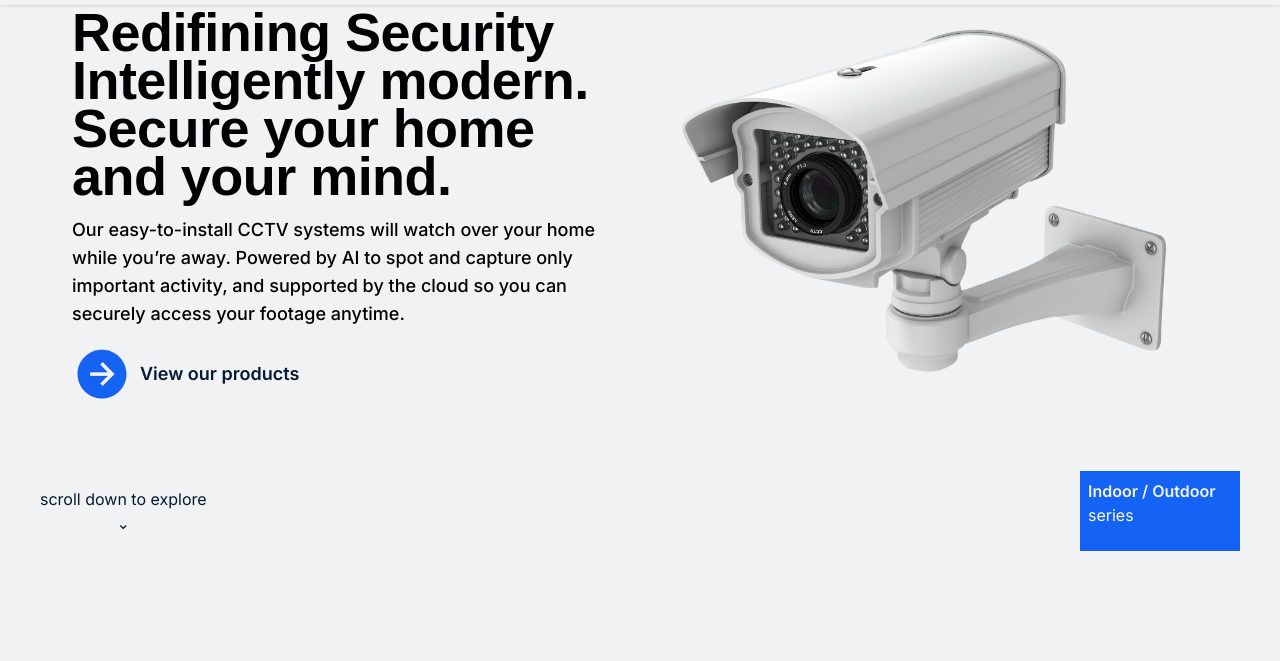
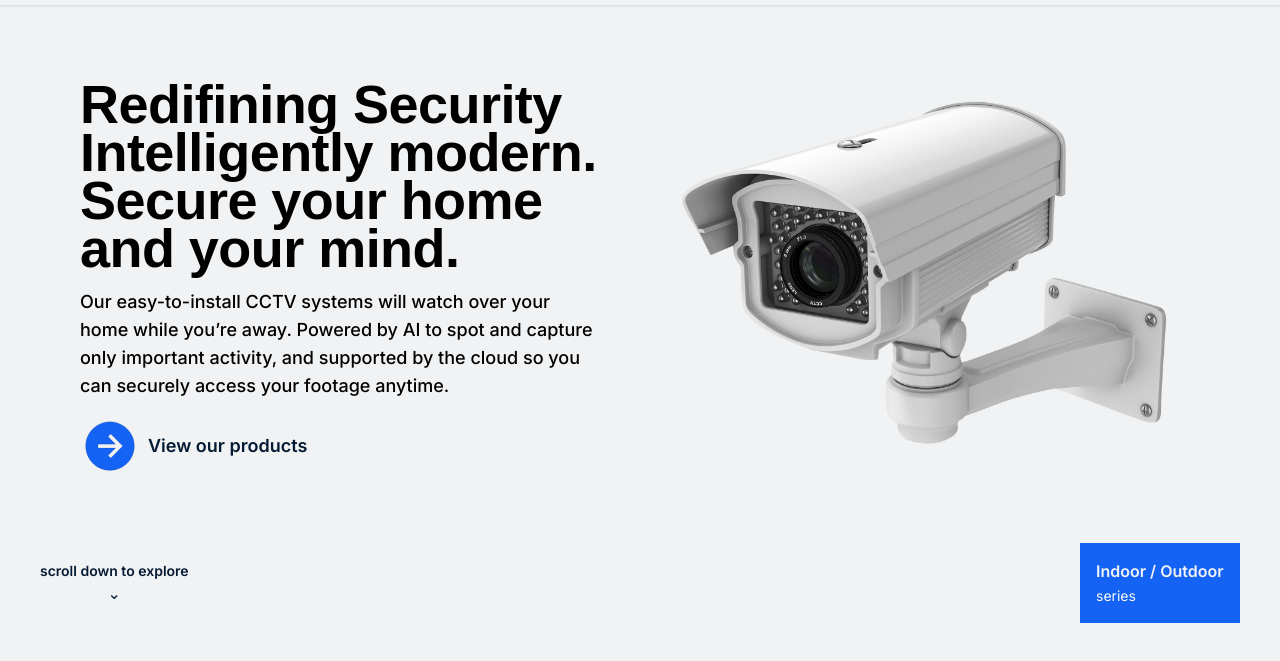
Before and after one commit to ggcldev/Dtectr-v2, a website: page src/index.html in a window 1280 px wide. Shown: the part 75-736 px from the top of the page. Drawn offline with nearby package versions, Linux system fonts and the light colour scheme; a web font is replaced by a local one.

Commit message:
Completed Hero Section Partialy 1/3

```diff
--- a/src/index.html
+++ b/src/index.html
@@ -111,13 +111,13 @@
 
 		<main>
 			<!-- Hero section -->
-			<section id="hero-section" class="mt-12 sm:mt-14 bg-greyLight">
+			<section id="hero-section" class="mt-24 md:mt-32 bg-greyLight">
 				<!-- Hero section container -->
 				<div
 					class="sm:container-sm flex flex-col-reverse mx-auto md:container lg:flex-row">
 					<!-- Content -->
 					<div
-						class="flex flex-col justify-center px-6 space-y-4 sm:px-8 lg:w-1/2">
+						class="flex flex-col justify-center space-y-4 xs:px-8 sm:px-8 md:px-10 lg:w-1/2">
 						<!-- Hero header -->
 						<h1
 							class="text-5xl font-serif font-bold antialiased max-w-lg sm:max-w-3xl sm:text-5.5xl xs:text-4xl">
@@ -138,10 +138,10 @@
 						<div class="flex items-center space-x-2">
 							<ion-icon
 								name="arrow-forward-circle-sharp"
-								class="fill-primaryColor text-6xl"></ion-icon>
+								class="fill-primaryColor text-6xl xs:text-5xl"></ion-icon>
 							<a
 								href="#"
-								class="text-primaryTextColor font-sans font-semibold text-lg hover:text-secondaryColor">
+								class="text-primaryTextColor font-sans font-semibold xs:text-base sm:text-lg hover:text-secondaryColor">
 								View our products
 							</a>
 						</div>
@@ -161,7 +161,8 @@
 				<div
 					class="container mx-auto hidden md:flex justify-between items-center font-sans">
 					<div class="flex flex-col">
-						<span class="font-light text-primaryTextColor"
+						<span
+							class="text-sm font-semibold text-primaryTextColor"
 							>scroll down to explore</span
 						>
 						<span class="text-center text-primaryTextColor"
@@ -169,11 +170,13 @@
 						>
 					</div>
 					<div class="bg-primaryColor w-40 h-20 text-left">
-						<div class="p-2">
-							<h4 class="text-greyLight font-semibold">
+						<div class="pt-4 pl-4">
+							<h4 class="text-greyLight font-semibold text-base">
 								Indoor / Outdoor
 							</h4>
-							<span class="text-gray-50 font-light">series</span>
+							<span class="text-gray-50 font-light text-sm"
+								>series</span
+							>
 						</div>
 					</div>
 				</div>
```
Also changed, not shown: dist/css/style.css.
